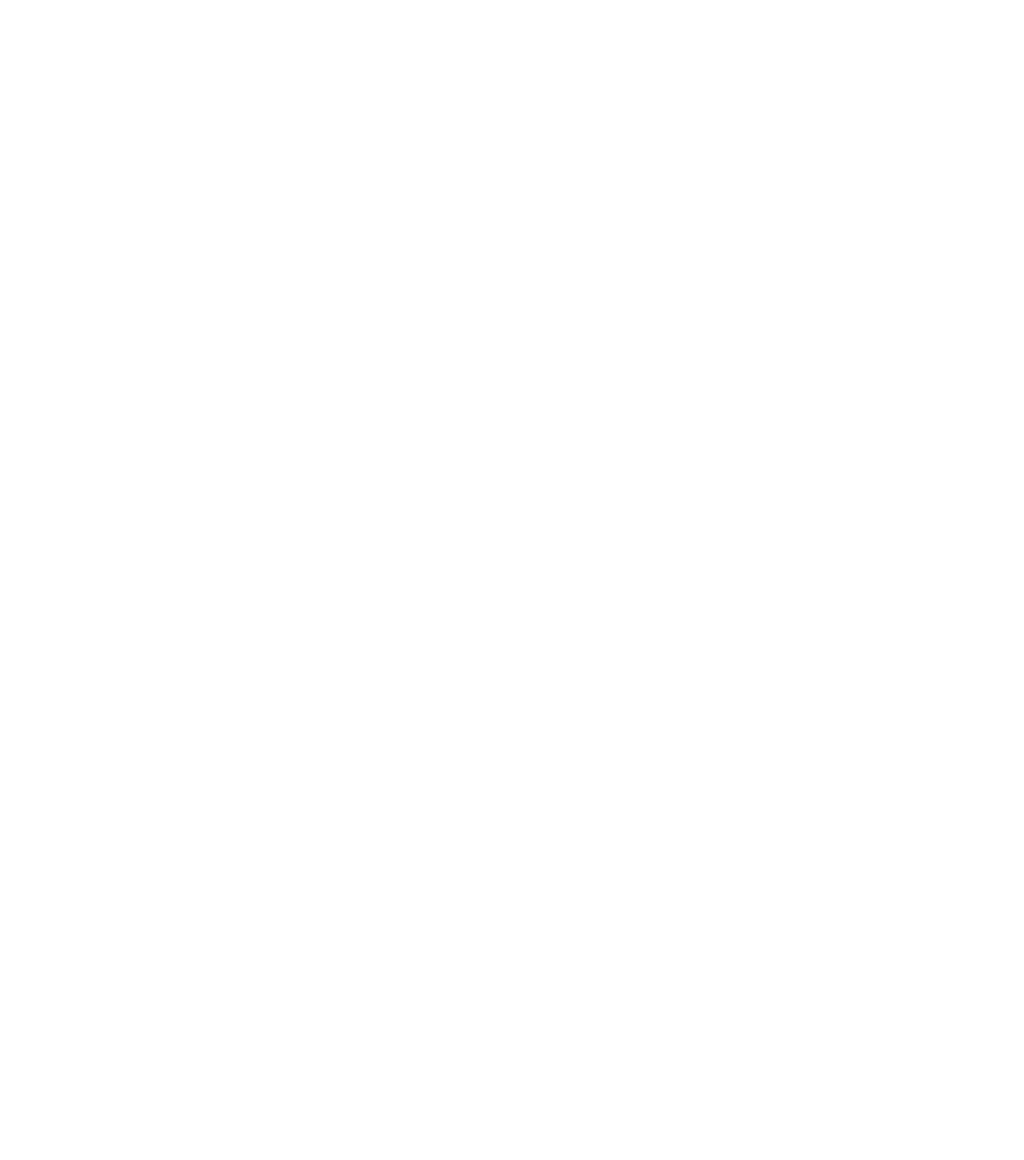
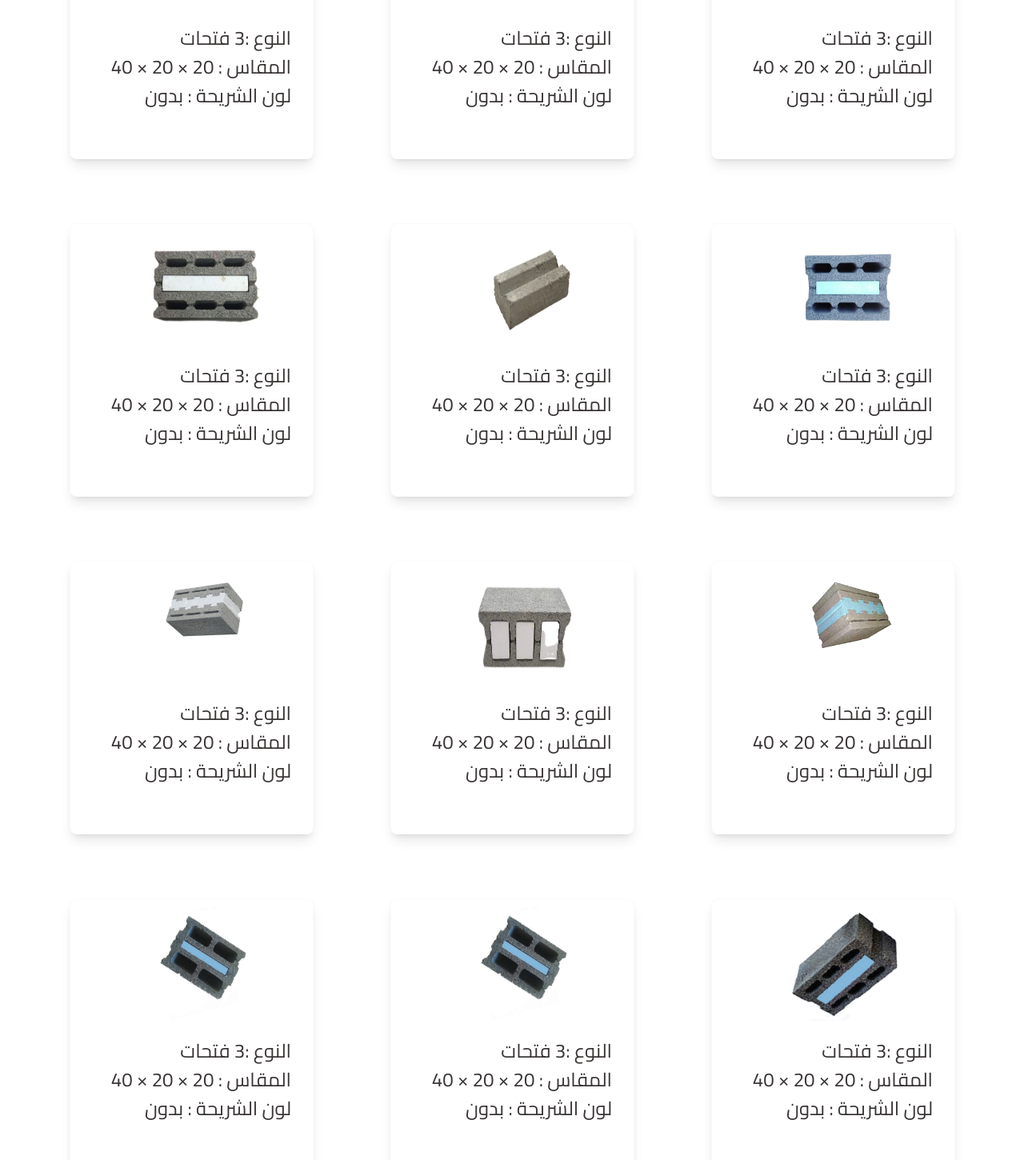
Before and after one commit to abdallamfathy/nama-project, a React (Vite) app: page /products in a window 1280 px wide. Shown: the part 400-1850 px from the top of the page at 80% size. Before the commit the page ends 800 px from the top, so only its background shows below. Built offline with nearby package versions, Linux system fonts and the light colour scheme.

Commit message:
add products and finish productspage

```diff
--- a/src/pages/ProductsPage.jsx
+++ b/src/pages/ProductsPage.jsx
@@ -1,8 +1,195 @@
 import React from 'react'
+import { FaLessThan } from 'react-icons/fa'
+import { Footer, Navbar } from '../components'
+import brick1 from '../assets/brick1.png'
+import brick2 from '../assets/brick2.png'
+import brick3 from '../assets/brick3.png'
+import brick4 from '../assets/brick4.png'
+import brick5 from '../assets/brick5.png'
+import brick6 from '../assets/brick6.png'
+import brick7 from '../assets/brick7.png'
+import brick8 from '../assets/brick8.png'
+import brick9 from '../assets/brick9.png'
+import brick10 from '../assets/brick10.png'
+import brick11 from '../assets/brick11.png'
+import brick12 from '../assets/brick12.png'
 
 const ProductsPage = () => {
   return (
-    <div>ProductsPage</div>
+    <>
+    <Navbar textColor="text-[#3A3535] border-b border-[#ff731573]" socialDisplay="hidden"/>
+      <div className='container mx-auto'>
+          <div className='flex justify-end my-20 items-baseline gap-4'>
+
+          <h1 className='text-3xl text-[#FF7315]'>منتجاتنا</h1>
+          <span ><FaLessThan/></span>
+          <h1 className='text-2xl text-[#3A3535]'>الرئيسية</h1>
+          </div>
+          <div className='flex flex-wrap flex-row justify-center gap-20 gap-x-24'>
+ <div className=" flex flex-col justify-center items-center w-[305px] h-[342px] relative group bg-white rounded-lg border border-gray-50 shadow-lg  dark:bg-gray-800 dark:border-gray-700">
+<a href="#" className=' z-50 '>
+  <img className="-my-10 transition duration-[2000]  delay-300 hover:transition-all ease-out hover:left-20 absolute left-24 top-12  hover:w-44  w-36 h-36 hover:h-44   " src={brick1} alt="asd" />
+</a>
+<div className="text-right text-[#3A3535] text-[24px] h-[108px] w-[250px] relative top-14 ">
+  <p>النوع :3 فتحات</p>
+  <p >
+    المقاس : 20 × 20 × 40
+  </p>
+  <p>لون الشريحة : بدون</p>
+</div>
+</div>
+
+<div className=" flex flex-col justify-center items-center w-[305px] h-[342px] relative group bg-white rounded-lg border border-gray-50 shadow-lg  dark:bg-gray-800 dark:border-gray-700">
+<a href="#" className=' z-50 '>
+  <img className="-my-10 transition duration-[2000]  delay-300 hover:transition-all ease-out hover:left-20 absolute left-24 top-12  hover:w-44  w-36 h-36 hover:h-44   " src={brick2} alt="asd" />
+</a>
+<div className="text-right text-[#3A3535] text-[24px] h-[108px] w-[250px] relative top-14 ">
+  <p>النوع :3 فتحات</p>
+  <p >
+    المقاس : 20 × 20 × 40
+  </p>
+  <p>لون الشريحة : بدون</p>
+</div>
+</div>
+
+<div className=" flex flex-col justify-center items-center w-[305px] h-[342px] relative group bg-white rounded-lg border border-gray-50 shadow-lg  dark:bg-gray-800 dark:border-gray-700">
+<a href="#" className=' z-50 '>
+  <img className="-my-10 transition duration-[2000]  delay-300 hover:transition-all ease-out hover:left-20 absolute left-24 top-12  hover:w-44  w-36 h-36 hover:h-44   " src={brick4} alt="asd" />
+</a>
+<div className="text-right text-[#3A3535] text-[24px] h-[108px] w-[250px] relative top-14 ">
+  <p>النوع :3 فتحات</p>
+  <p >
+    المقاس : 20 × 20 × 40
+  </p>
+  <p>لون الشريحة : بدون</p>
+</div>
+</div>
+
+<div className=" flex flex-col justify-center items-center w-[305px] h-[342px] relative group bg-white rounded-lg border border-gray-50 shadow-lg  dark:bg-gray-800 dark:border-gray-700">
+<a href="#" className=' z-50 '>
+  <img className="-my-10 transition duration-[2000]  delay-300 hover:transition-all ease-out hover:left-20 absolute left-24 top-12  hover:w-44  w-36 h-36 hover:h-44   " src={brick5} alt="asd" />
+</a>
+<div className="text-right text-[#3A3535] text-[24px] h-[108px] w-[250px] relative top-14 ">
+  <p>النوع :3 فتحات</p>
+  <p >
+    المقاس : 20 × 20 × 40
+  </p>
+  <p>لون الشريحة : بدون</p>
+</div>
+</div>
+
+<div className=" flex flex-col justify-center items-center w-[305px] h-[342px] relative group bg-white rounded-lg border border-gray-50 shadow-lg  dark:bg-gray-800 dark:border-gray-700">
+<a href="#" className=' z-50 '>
+  <img className="-my-10 transition duration-[2000]  delay-300 hover:transition-all ease-out hover:left-20 absolute left-24 top-12  hover:w-44  w-36 h-36 hover:h-44   " src={brick6} alt="asd" />
+</a>
+<div className="text-right text-[#3A3535] text-[24px] h-[108px] w-[250px] relative top-14 ">
+  <p>النوع :3 فتحات</p>
+  <p >
+    المقاس : 20 × 20 × 40
+  </p>
+  <p>لون الشريحة : بدون</p>
+</div>
+</div>
+
+<div className=" flex flex-col justify-center items-center w-[305px] h-[342px] relative group bg-white rounded-lg border border-gray-50 shadow-lg  dark:bg-gray-800 dark:border-gray-700">
+<a href="#" className=' z-50 '>
+  <img className="-my-10 transition duration-[2000]  delay-300 hover:transition-all ease-out hover:left-20 absolute left-24 top-12  hover:w-44  w-36 h-36 hover:h-44   " src={brick7} alt="asd" />
+</a>
+<div className="text-right text-[#3A3535] text-[24px] h-[108px] w-[250px] relative top-14 ">
+  <p>النوع :3 فتحات</p>
+  <p >
+    المقاس : 20 × 20 × 40
+  </p>
+  <p>لون الشريحة : بدون</p>
+</div>
+</div>
+
+<div className=" flex flex-col justify-center items-center w-[305px] h-[342px] relative group bg-white rounded-lg border border-gray-50 shadow-lg  dark:bg-gray-800 dark:border-gray-700">
+<a href="#" className=' z-50 '>
+  <img className="-my-10 transition duration-[2000]  delay-300 hover:transition-all ease-out hover:left-20 absolute left-24 top-12  hover:w-44  w-36 h-36 hover:h-44   " src={brick8} alt="asd" />
+</a>
+<div className="text-right text-[#3A3535] text-[24px] h-[108px] w-[250px] relative top-14 ">
+  <p>النوع :3 فتحات</p>
+  <p >
+    المقاس : 20 × 20 × 40
+  </p>
+  <p>لون الشريحة : بدون</p>
+</div>
+</div>
+
+<div className=" flex flex-col justify-center items-center w-[305px] h-[342px] relative group bg-white rounded-lg border border-gray-50 shadow-lg  dark:bg-gray-800 dark:border-gray-700">
+<a href="#" className=' z-50 '>
+  <img className="-my-10 transition duration-[2000]  delay-300 hover:transition-all ease-out hover:left-20 absolute left-24 top-12  hover:w-44  w-36 h-36 hover:h-44   " src={brick9} alt="asd" />
+</a>
+<div className="text-right text-[#3A3535] text-[24px] h-[108px] w-[250px] relative top-14 ">
+  <p>النوع :3 فتحات</p>
+  <p >
+    المقاس : 20 × 20 × 40
+  </p>
+  <p>لون الشريحة : بدون</p>
+</div>
+</div>
+
+<div className=" flex flex-col justify-center items-center w-[305px] h-[342px] relative group bg-white rounded-lg border border-gray-50 shadow-lg  dark:bg-gray-800 dark:border-gray-700">
+<a href="#" className=' z-50 '>
+  <img className="-my-10 transition duration-[2000]  delay-300 hover:transition-all ease-out hover:left-20 absolute left-24 top-12  hover:w-44  w-36 h-36 hover:h-44   " src={brick10} alt="asd" />
+</a>
+<div className="text-right text-[#3A3535] text-[24px] h-[108px] w-[250px] relative top-14 ">
+  <p>النوع :3 فتحات</p>
+  <p >
+    المقاس : 20 × 20 × 40
+  </p>
+  <p>لون الشريحة : بدون</p>
+</div>
+</div>
+
+<div className=" flex flex-col justify-center items-center w-[305px] h-[342px] relative group bg-white rounded-lg border border-gray-50 shadow-lg  dark:bg-gray-800 dark:border-gray-700">
+<a href="#" className=' z-50 '>
+  <img className="-my-10 transition duration-[2000]  delay-300 hover:transition-all ease-out hover:left-20 absolute left-24 top-12  hover:w-44  w-36 h-36 hover:h-44   " src={brick11} alt="asd" />
+</a>
+<div className="text-right text-[#3A3535] text-[24px] h-[108px] w-[250px] relative top-14 ">
+  <p>النوع :3 فتحات</p>
+  <p >
+    المقاس : 20 × 20 × 40
+  </p>
+  <p>لون الشريحة : بدون</p>
+</div>
+</div>
+
+<div className=" flex flex-col justify-center items-center w-[305px] h-[342px] relative group bg-white rounded-lg border border-gray-50 shadow-lg  dark:bg-gray-800 dark:border-gray-700">
+<a href="#" className=' z-50 '>
+  <img className="-my-10 transition duration-[2000]  delay-300 hover:transition-all ease-out hover:left-20 absolute left-24 top-12  hover:w-44  w-36 h-36 hover:h-44   " src={brick11} alt="asd" />
+</a>
+<div className="text-right text-[#3A3535] text-[24px] h-[108px] w-[250px] relative top-14 ">
+  <p>النوع :3 فتحات</p>
+  <p >
+    المقاس : 20 × 20 × 40
+  </p>
+  <p>لون الشريحة : بدون</p>
+</div>
+</div>
+
+<div className=" flex flex-col justify-center items-center w-[305px] h-[342px] relative group bg-white rounded-lg border border-gray-50 shadow-lg  dark:bg-gray-800 dark:border-gray-700">
+<a href="#" className=' z-50 '>
+  <img className="-my-10 transition duration-[2000]  delay-300 hover:transition-all ease-out hover:left-20 absolute left-24 top-12  hover:w-44  w-36 h-36 hover:h-44   " src={brick12} alt="asd" />
+</a>
+<div className="text-right text-[#3A3535] text-[24px] h-[108px] w-[250px] relative top-14 ">
+  <p>النوع :3 فتحات</p>
+  <p >
+    المقاس : 20 × 20 × 40
+  </p>
+  <p>لون الشريحة : بدون</p>
+</div>
+</div>
+
+
+
+
+</div>
+      </div>
+      <Footer />
+
+  </>
   )
 }
 
```
